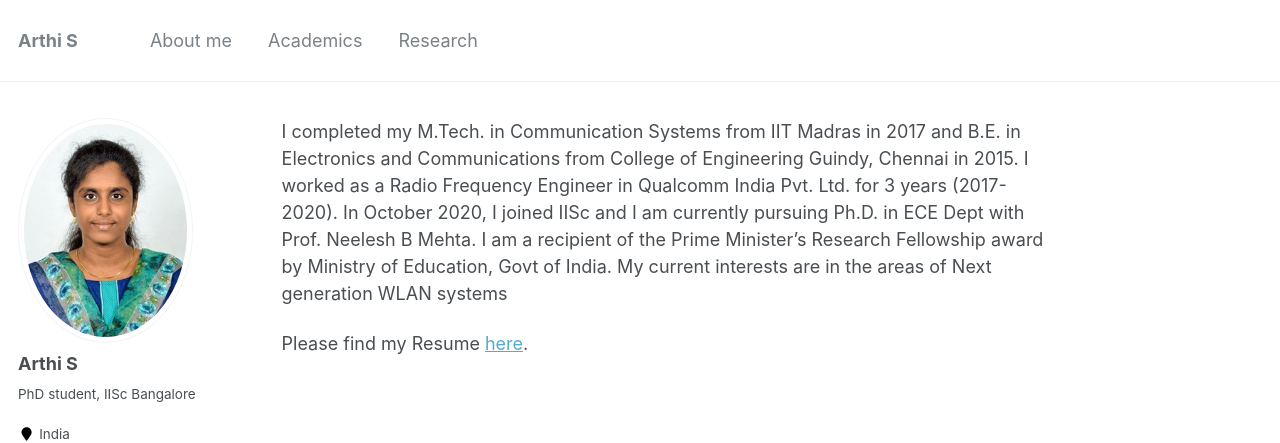
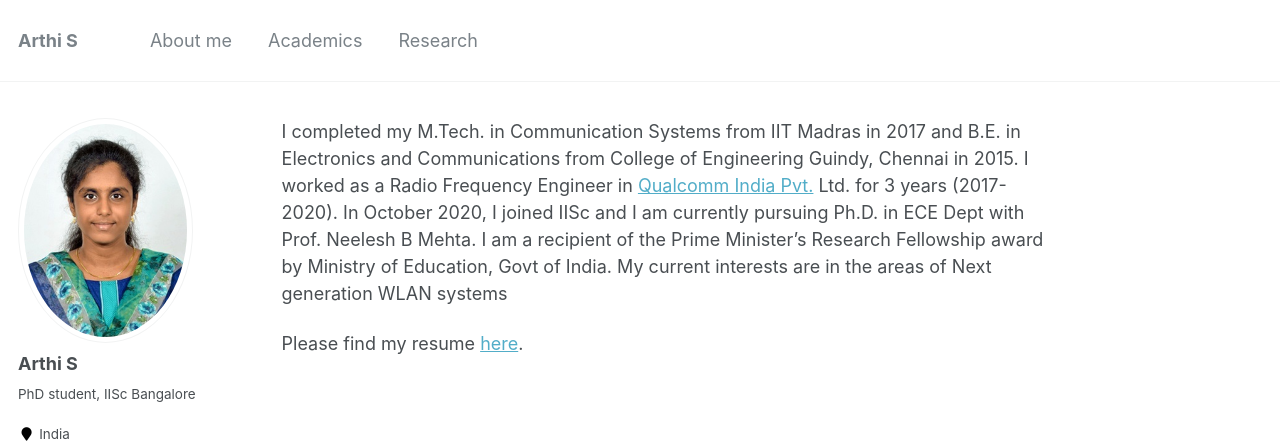
Before and after one commit to Arthi314/Arthi314.github.io, a Jekyll site: the page built from _pages/about.md, in a window 1280 px wide. Shown: the top 443 px of the page. Built offline with Jekyll 4.4.1, drawn with Linux system fonts in a browser that asks for light colours; part of the change alters nothing that is shown.

```diff
--- a/_pages/about.md
+++ b/_pages/about.md
@@ -8,9 +8,9 @@ redirect_from:
   - /about.html
 ---
 
-I completed my M.Tech. in Communication Systems from IIT Madras in 2017 and B.E. in Electronics and Communications from College of Engineering Guindy, Chennai in 2015. I worked as a Radio Frequency Engineer in Qualcomm India Pvt. Ltd. for 3 years (2017-2020). In October 2020, I joined IISc and I am currently pursuing Ph.D. in ECE Dept with Prof. Neelesh B Mehta. I am a recipient of the Prime Minister's Research Fellowship award by Ministry of Education, Govt of India. My current interests are in the areas of Next generation WLAN systems
+I completed my M.Tech. in Communication Systems from IIT Madras in 2017 and B.E. in Electronics and Communications from College of Engineering Guindy, Chennai in 2015. I worked as a Radio Frequency Engineer in [Qualcomm India Pvt.](https://www.qualcomm.com/home) Ltd. for 3 years (2017-2020). In October 2020, I joined IISc and I am currently pursuing Ph.D. in ECE Dept with Prof. Neelesh B Mehta. I am a recipient of the Prime Minister's Research Fellowship award by Ministry of Education, Govt of India. My current interests are in the areas of Next generation WLAN systems
 
-Please find my Resume [here](http://arthi314.github.io/files/ArthiS_CV.pdf).
+Please find my resume [here](http://arthi314.github.io/files/ArthiS_CV.pdf).
 
 
 
```
